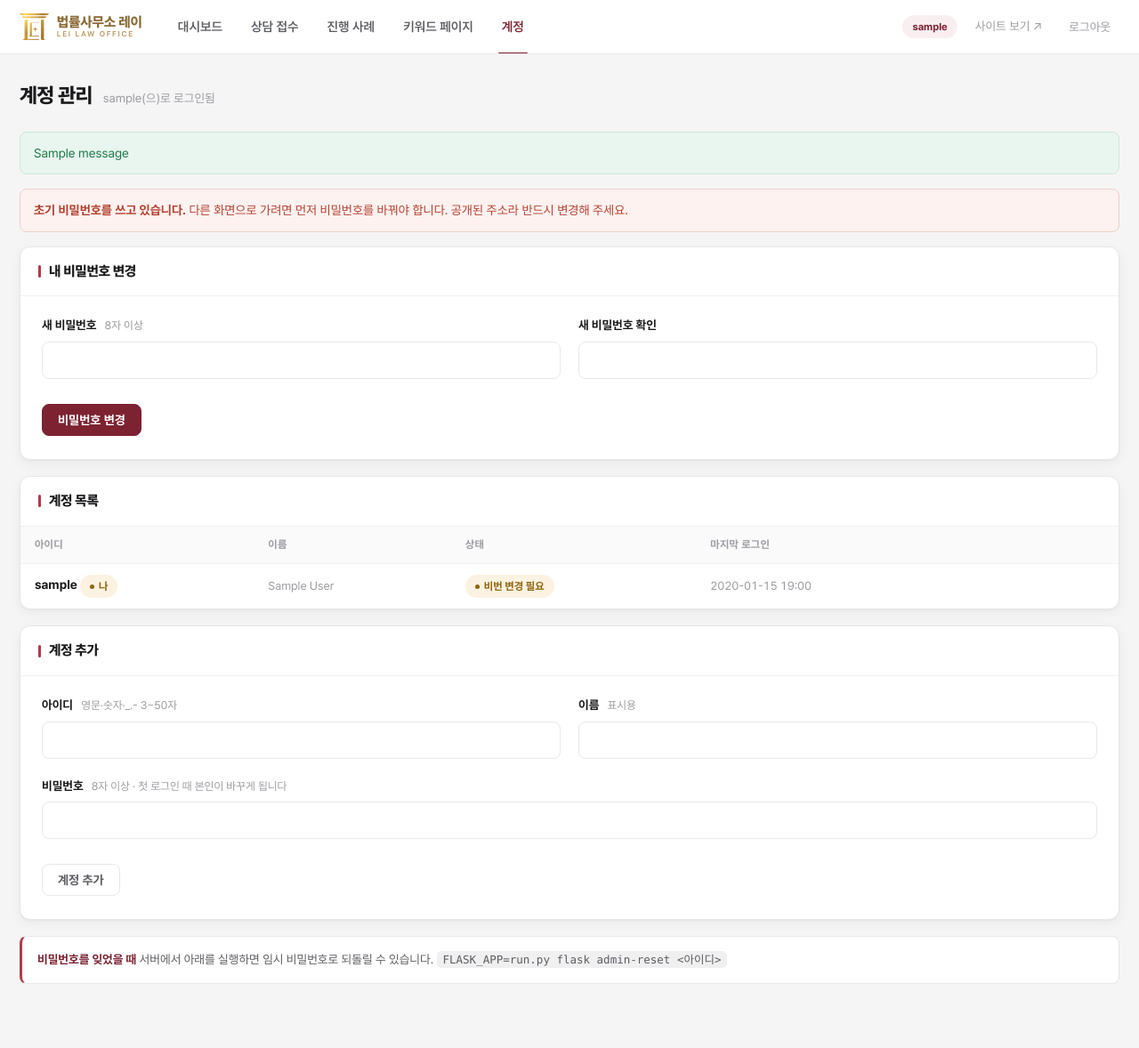
After one commit to Jeongdonghwan/rwas_prj, a Flask app: page /admin/account in a window 1280 px wide. The commit adds this page. Shown: the whole page at 89% size. Run offline with Flask 3, Linux system fonts and the light colour scheme; the visitor is signed in with stand-in values (Sample User, id 1); tables that the repository leaves empty hold one stand-in row (values such as "Sample post"); one stand-in notice (Sample message) is shown.

Commit message:
어드민 로그인을 세션 + DB 계정으로 교체
HTTP Basic + 환경변수 한 쌍이던 것을 AdminUser 테이블 기반 세션 로그인으로
바꿨다. 예전 방식은 로그아웃이 안 되고, 비밀번호를 바꾸려면 서버 .env를
고치고 재시작해야 했으며, 계정이 하나뿐이었다.

- /admin/login, /admin/logout, /admin/account (추가·중지·삭제·비번 변경)
- 비밀번호는 werkzeug scrypt 해시만 저장
- 계정이 없을 때만 ADMIN_USER/ADMIN_PASSWORD로 최초 계정 생성.
  기본값(admin/1234/change-me)이면 must_change가 서서 로그인 직후
  변경 화면 밖으로 못 나간다
- IP당 10분 10회 실패 제한, next는 내부 경로만 허용(열린 리다이렉트 차단)
- 본인·마지막 계정은 중지/삭제 불가
- flask admin-reset <아이디> 로 임시 비밀번호 발급
- 세션 쿠키 HttpOnly/SameSite=Lax, Secure는 SESSION_COOKIE_SECURE=1로
  운영에서만 켠다(로컬 http에서 켜면 로그인이 무한 반복된다)
- last_login_at은 다른 테이블과 같은 UTC로 저장하고 kst 필터로 표시

Co-Authored-By: Claude Opus 5 (1M context) <noreply@anthropic.com>

```diff
--- a/app/routes/admin.py
+++ b/app/routes/admin.py
@@ -1,6 +1,7 @@
 import os
 import re
 import uuid
+import time
 from datetime import date, datetime, timedelta, timezone
 from functools import wraps
 from pathlib import Path
@@ -9,16 +10,18 @@ from flask import (
     Blueprint,
     Response,
     current_app,
+    flash,
     jsonify,
     redirect,
     render_template,
     request,
+    session,
     url_for,
 )
 from PIL import Image, ImageOps
 
 from app import db
-from app.models import Inquiry, Keyword, Post
+from app.models import AdminUser, Inquiry, Keyword, Post
 
 bp = Blueprint("admin", __name__, url_prefix="/admin")
 
@@ -28,24 +31,121 @@ STATUS_ITEMS = [(k, STATUS_LABEL[k]) for k in STATUSES]
 PER_PAGE = 50
 
 
-def check_auth(auth):
-    user = os.environ.get("ADMIN_USER", "admin")
-    pw = os.environ.get("ADMIN_PASSWORD", "admin")
-    return auth and auth.username == user and auth.password == pw
+# ── 로그인 ──────────────────────────────────────────────────────────
+# 예전에는 HTTP Basic + 환경변수였다. 로그아웃이 안 되고 비밀번호를 바꾸려면
+# 서버 .env를 고쳐야 했다. 지금은 세션 로그인 + DB 계정(AdminUser)이다.
+
+LOGIN_WINDOW = 600      # 초
+LOGIN_MAX_TRY = 10      # 이 횟수를 넘기면 창이 지날 때까지 막는다
+_attempts = {}          # {ip: [실패 시각, ...]} — 단일 프로세스 기준 간이 차단
+
+
+def _client_ip():
+    fwd = request.headers.get("X-Forwarded-For", "")
+    return (fwd.split(",")[0].strip() if fwd else request.remote_addr) or "?"
+
+
+def _too_many(ip):
+    now = time.time()
+    tries = [t for t in _attempts.get(ip, []) if now - t < LOGIN_WINDOW]
+    _attempts[ip] = tries
+    return len(tries) >= LOGIN_MAX_TRY
+
+
+def _note_fail(ip):
+    _attempts.setdefault(ip, []).append(time.time())
+
+
+def current_admin():
+    uid = session.get("admin_id")
+    if not uid:
+        return None
+    user = db.session.get(AdminUser, uid)
+    return user if (user and user.is_active) else None
 
 
 def requires_auth(f):
     @wraps(f)
     def wrapper(*args, **kwargs):
-        if not check_auth(request.authorization):
-            return Response(
-                "로그인이 필요합니다.",
-                401,
-                {"WWW-Authenticate": 'Basic realm="admin"'},
-            )
+        user = current_admin()
+        if not user:
+            session.pop("admin_id", None)
+            # full_path는 쿼리가 없어도 끝에 "?"를 붙인다 → 그대로 두면
+            # 로그인 후 "/admin/keywords?"로 돌아가 쿼리 파싱이 어색해진다.
+            nxt = request.full_path.rstrip("?") if request.method == "GET" else None
+            return redirect(url_for("admin.login", next=nxt))
+        # 초기 비밀번호를 쓰는 동안에는 변경 화면 밖으로 못 나간다
+        if user.must_change and request.endpoint not in (
+            "admin.account", "admin.logout", "admin.password",
+        ):
+            return redirect(url_for("admin.account"))
         return f(*args, **kwargs)
 
     return wrapper
+
+
+def ensure_bootstrap_admin():
+    """계정이 하나도 없으면 환경변수(기본 admin/admin)로 하나 만든다.
+
+    기본값을 그대로 쓰면 `must_change`가 서서 로그인 직후 비밀번호 변경을 강제한다.
+    """
+    if AdminUser.query.count():
+        return
+    uid = os.environ.get("ADMIN_USER") or "admin"
+    pw = os.environ.get("ADMIN_PASSWORD") or "admin"
+    u = AdminUser(username=uid, name="관리자", must_change=(pw in ("admin", "1234", "change-me")))
+    u.set_password(pw)
+    db.session.add(u)
+    db.session.commit()
+
+
+@bp.app_context_processor
+def _inject_admin():
+    """어드민 템플릿에서 로그인 사용자를 쓸 수 있게 한다(헤더 표시용)."""
+    try:
+        return {"me": current_admin()} if request.blueprint == "admin" else {}
+    except Exception:
+        return {}
+
+
+@bp.route("/login", methods=["GET", "POST"])
+def login():
+    ensure_bootstrap_admin()
+    if current_admin():
+        return redirect(url_for("admin.dashboard"))
+
+    error = None
+    if request.method == "POST":
+        ip = _client_ip()
+        if _too_many(ip):
+            error = "로그인 시도가 너무 많습니다. 잠시 후 다시 시도해 주세요."
+        else:
+            uid = (request.form.get("username") or "").strip()
+            pw = request.form.get("password") or ""
+            user = AdminUser.query.filter_by(username=uid, is_active=True).first()
+            if user and user.check_password(pw):
+                session.clear()
+                session["admin_id"] = user.id
+                session.permanent = bool(request.form.get("remember"))
+                # 다른 테이블(created_at)과 같은 UTC 기준으로 둔다 — 섞으면
+                # 목록 정렬·비교가 9시간씩 어긋난다. 표시할 때 KST로 돌린다.
+                user.last_login_at = datetime.now(timezone.utc)
+                db.session.commit()
+                nxt = request.args.get("next") or ""
+                # 열린 리다이렉트 방지 — 내부 경로만 허용
+                if not nxt.startswith("/") or nxt.startswith("//"):
+                    nxt = url_for("admin.dashboard")
+                return redirect(nxt)
+            _note_fail(ip)
+            current_app.logger.warning("어드민 로그인 실패 ip=%s id=%s", ip, uid[:20])
+            error = "아이디 또는 비밀번호가 올바르지 않습니다."
+    return render_template("admin/login.html", error=error), (401 if error else 200)
+
+
+@bp.route("/logout", methods=["GET", "POST"])
+def logout():
+    session.pop("admin_id", None)
+    return redirect(url_for("admin.login"))
 
 
 @bp.route("/")
@@ -352,3 +452,108 @@ def keywords_toggle():
     current_app.logger.info("keyword set %s/%s → public=%s (%d행)",
                             scheme, region or "-", publish, n)
     return redirect(url_for("admin.keywords"))
+
+
+# ── 계정 관리 ───────────────────────────────────────────────────────
+
+@bp.route("/account")
+@requires_auth
+def account():
+    me = current_admin()
+    users = AdminUser.query.order_by(AdminUser.id).all()
+    return render_template("admin/account.html", nav="acct", me=me, users=users)
+
+
+@bp.route("/account/password", methods=["POST"])
+@requires_auth
+def password():
+    me = current_admin()
+    cur = request.form.get("current") or ""
+    new = request.form.get("new") or ""
+    again = request.form.get("again") or ""
+
+    err = None
+    # 초기 비밀번호 강제 변경 중에는 현재 비밀번호를 다시 묻지 않는다
+    if not me.must_change and not me.check_password(cur):
+        err = "현재 비밀번호가 올바르지 않습니다."
+    elif len(new) < 8:
+        err = "새 비밀번호는 8자 이상이어야 합니다."
+    elif new != again:
+        err = "새 비밀번호가 서로 다릅니다."
+    elif me.check_password(new):
+        err = "이전과 다른 비밀번호를 입력해 주세요."
+
+    if err:
+        flash(err, "error")
+    else:
+        me.set_password(new)
+        me.must_change = False
+        db.session.commit()
+        current_app.logger.info("어드민 비밀번호 변경 id=%s", me.username)
+        flash("비밀번호를 변경했습니다.", "ok")
+    return redirect(url_for("admin.account"))
+
+
+@bp.route("/account/add", methods=["POST"])
+@requires_auth
+def account_add():
+    uid = (request.form.get("username") or "").strip()
+    name = (request.form.get("name") or "").strip()[:50]
+    pw = request.form.get("password") or ""
+
+    err = None
+    if not re.fullmatch(r"[A-Za-z0-9_.-]{3,50}", uid):
+        err = "아이디는 영문·숫자·_.- 조합 3~50자로 입력해 주세요."
+    elif AdminUser.query.filter_by(username=uid).first():
+        err = "이미 있는 아이디입니다."
+    elif len(pw) < 8:
+        err = "비밀번호는 8자 이상이어야 합니다."
+
+    if err:
+        flash(err, "error")
+    else:
+        u = AdminUser(username=uid, name=name or uid, must_change=True)
+        u.set_password(pw)
+        db.session.add(u)
+        db.session.commit()
+        current_app.logger.info("어드민 계정 추가 id=%s", uid)
+        flash("%s 계정을 추가했습니다. 첫 로그인 때 비밀번호를 바꾸게 됩니다." % uid, "ok")
+    return redirect(url_for("admin.account"))
+
+
+@bp.route("/account/<int:user_id>/toggle", methods=["POST"])
+@requires_auth
+def account_toggle(user_id):
+    me = current_admin()
+    u = db.session.get(AdminUser, user_id)
+    if not u:
+        flash("계정을 찾을 수 없습니다.", "error")
+    elif u.id == me.id:
+        flash("본인 계정은 끌 수 없습니다.", "error")
+    elif u.is_active and AdminUser.query.filter_by(is_active=True).count() <= 1:
+        # 마지막 활성 계정까지 끄면 아무도 못 들어온다
+        flash("마지막 남은 계정은 끌 수 없습니다.", "error")
+    else:
+        u.is_active = not u.is_active
+        db.session.commit()
+        flash("%s 계정을 %s했습니다." % (u.username, "사용" if u.is_active else "중지"), "ok")
+    return redirect(url_for("admin.account"))
+
+
+@bp.route("/account/<int:user_id>/delete", methods=["POST"])
+@requires_auth
+def account_delete(user_id):
+    me = current_admin()
+    u = db.session.get(AdminUser, user_id)
+    if not u:
+        flash("계정을 찾을 수 없습니다.", "error")
+    elif u.id == me.id:
+        flash("본인 계정은 삭제할 수 없습니다.", "error")
+    elif AdminUser.query.count() <= 1:
+        flash("마지막 남은 계정은 삭제할 수 없습니다.", "error")
+    else:
+        db.session.delete(u)
+        db.session.commit()
+        current_app.logger.info("어드민 계정 삭제 id=%s", u.username)
+        flash("%s 계정을 삭제했습니다." % u.username, "ok")
+    return redirect(url_for("admin.account"))
--- a/app/static/css/admin.css
+++ b/app/static/css/admin.css
@@ -173,7 +173,7 @@ tr.editing .ract{opacity:1}
 /* ── 폼 (글쓰기) ──────────────────────────────────────────── */
 .form label{display:block;font-size:13.5px;font-weight:700;margin:20px 0 7px}
 .form label .hint{font-weight:500;color:var(--ink-3);font-size:12.5px;margin-left:6px}
-.form input[type=text],.form input[type=date],.form input[type=file]{
+.form input[type=text],.form input[type=date],.form input[type=file],.form input[type=password]{
   width:100%;padding:11px 13px;border:1px solid var(--line);border-radius:var(--r-s);background:#fff}
 .form input:focus{outline:none;border-color:var(--wine-3);box-shadow:0 0 0 3px var(--wine-soft)}
 .form .row2{display:grid;grid-template-columns:1fr 1fr;gap:20px}
@@ -267,3 +267,39 @@ tr.editing .ract{opacity:1}
   .stat .nm{font-size:21px}
   .stat .sub{display:none}
 }
+
+
+/* ── 로그인 화면 ────────────────────────────────────────────────── */
+.login-body{background:var(--paper);display:grid;place-items:center;min-height:100vh;padding:20px}
+.login-wrap{width:100%;max-width:400px}
+.login-card{background:var(--card);border:1px solid var(--line);border-radius:16px;
+  padding:34px 32px 28px;box-shadow:0 10px 40px rgba(26,22,24,.08)}
+.login-logo{display:flex;align-items:center;gap:9px;margin-bottom:22px}
+.login-logo img{display:block}
+.login-logo b{font-size:15px;font-weight:800;color:#8a6a34;line-height:1.15}
+.login-logo b small{display:block;font-size:8.5px;letter-spacing:.2em;color:#b99a63;font-weight:600}
+.login-card h1{font-size:20px;font-weight:800;letter-spacing:-.025em;margin-bottom:20px}
+.login-card label{display:block;font-size:13px;font-weight:700;margin:14px 0 6px}
+.login-card input[type=text],.login-card input[type=password],.login-card input:not([type]){
+  width:100%;padding:11px 13px;border:1px solid var(--line);border-radius:var(--r-s);background:#fff}
+.login-card input:focus{outline:none;border-color:var(--wine-3);box-shadow:0 0 0 3px var(--wine-soft)}
+.login-keep{display:flex!important;align-items:center;gap:7px;font-weight:600;
+  font-size:13px;color:var(--ink-2);margin:16px 0 18px}
+.login-keep input{width:15px;height:15px;accent-color:var(--wine)}
+.btn.wide{width:100%}
+.login-err{background:var(--danger-soft);color:var(--danger);border:1px solid var(--danger-line);
+  border-radius:var(--r-s);padding:11px 14px;font-size:13.5px;margin-bottom:4px}
+.login-foot{margin-top:18px;text-align:center;font-size:13px}
+.login-foot a{color:var(--ink-3)}
+.login-foot a:hover{color:var(--ink)}
+
+/* 헤더 로그아웃 — 링크처럼 보이는 버튼 */
+.linkbtn{background:none;border:0;cursor:pointer;font-size:13.5px;color:var(--ink-3);
+  padding:7px 10px;border-radius:var(--r-s);font-family:inherit}
+.linkbtn:hover{background:var(--gray-soft);color:var(--ink)}
+
+/* 성공 메시지 */
+.okmsg{background:var(--ok-soft);color:var(--ok);border:1px solid #cfe7da;
+  border-radius:var(--r-s);padding:12px 15px;font-size:14px;margin-bottom:16px}
+.note code{background:var(--gray-soft);border-radius:5px;padding:2px 7px;
+  font-family:ui-monospace,SFMono-Regular,Menlo,monospace;font-size:12.5px}
--- a/app/templates/admin/_base.html
+++ b/app/templates/admin/_base.html
@@ -23,10 +23,14 @@
     <a href="{{ url_for('admin.inquiries') }}" {% if nav == 'inq' %}class="on"{% endif %}>상담 접수</a>
     <a href="{{ url_for('admin.cases') }}" {% if nav == 'case' %}class="on"{% endif %}>진행 사례</a>
     <a href="{{ url_for('admin.keywords') }}" {% if nav == 'kw' %}class="on"{% endif %}>키워드 페이지</a>
+    <a href="{{ url_for('admin.account') }}" {% if nav == 'acct' %}class="on"{% endif %}>계정</a>
   </nav>
   <div class="right">
-    <span class="tag">관리자</span>
+    {% if me %}<span class="tag">{{ me.username }}</span>{% else %}<span class="tag">관리자</span>{% endif %}
     <a href="{{ url_for('main.index') }}" target="_blank" rel="noopener">사이트 보기 ↗</a>
+    <form method="post" action="{{ url_for('admin.logout') }}" style="display:inline">
+      <button class="linkbtn" type="submit">로그아웃</button>
+    </form>
   </div>
 </div></header>
 
--- /dev/null
+++ b/app/templates/admin/account.html
@@ -0,0 +1,99 @@
+{% extends "admin/_base.html" %}
+{% block title %}계정 관리{% endblock %}
+
+{% block content %}
+<div class="phead">
+  <h1>계정 관리</h1>
+  <p>{{ me.username }}(으)로 로그인됨</p>
+</div>
+
+{% with msgs = get_flashed_messages(with_categories=true) %}
+  {% for cat, m in msgs %}<p class="{{ 'alert' if cat == 'error' else 'okmsg' }}">{{ m }}</p>{% endfor %}
+{% endwith %}
+
+{% if me.must_change %}
+<p class="alert"><b>초기 비밀번호를 쓰고 있습니다.</b>
+  다른 화면으로 가려면 먼저 비밀번호를 바꿔야 합니다. 공개된 주소라 반드시 변경해 주세요.</p>
+{% endif %}
+
+<div class="card">
+  <div class="ct"><h2>내 비밀번호 변경</h2></div>
+  <form class="form" method="post" action="{{ url_for('admin.password') }}" style="padding:22px 24px 26px">
+    {% if not me.must_change %}
+    <label style="margin-top:0">현재 비밀번호</label>
+    <input type="password" name="current" autocomplete="current-password" required>
+    {% endif %}
+    <div class="row2">
+      <div>
+        <label {% if me.must_change %}style="margin-top:0"{% endif %}>새 비밀번호 <span class="hint">8자 이상</span></label>
+        <input type="password" name="new" autocomplete="new-password" minlength="8" required>
+      </div>
+      <div>
+        <label {% if me.must_change %}style="margin-top:0"{% endif %}>새 비밀번호 확인</label>
+        <input type="password" name="again" autocomplete="new-password" minlength="8" required>
+      </div>
+    </div>
+    <div class="actions"><button class="btn" type="submit">비밀번호 변경</button></div>
+  </form>
+</div>
+
+<div class="card">
+  <div class="ct"><h2>계정 목록</h2></div>
+  <div class="tblwrap">
+  <table class="tbl">
+    <thead><tr><th>아이디</th><th>이름</th><th>상태</th><th class="hide-sm">마지막 로그인</th><th style="width:170px"></th></tr></thead>
+    <tbody>
+      {% for u in users %}
+      <tr>
+        <td class="strong nowrap">{{ u.username }}{% if u.id == me.id %} <span class="bd contacted">나</span>{% endif %}</td>
+        <td class="muted nowrap">{{ u.name or '-' }}</td>
+        <td>
+          {% if not u.is_active %}<span class="bd off">중지</span>
+          {% elif u.must_change %}<span class="bd contacted">비번 변경 필요</span>
+          {% else %}<span class="bd on">사용 중</span>{% endif %}
+        </td>
+        <td class="hide-sm num nowrap">{{ u.last_login_at|kst }}</td>
+        <td>
+          <div class="ract">
+            {% if u.id != me.id %}
+            <form method="post" action="{{ url_for('admin.account_toggle', user_id=u.id) }}">
+              <button class="btn sm line" type="submit">{{ '중지' if u.is_active else '사용' }}</button>
+            </form>
+            <form method="post" action="{{ url_for('admin.account_delete', user_id=u.id) }}"
+                  onsubmit="return confirm('{{ u.username }} 계정을 삭제할까요? 되돌릴 수 없습니다.')">
+              <button class="btn sm danger" type="submit">삭제</button>
+            </form>
+            {% endif %}
+          </div>
+        </td>
+      </tr>
+      {% endfor %}
+    </tbody>
+  </table>
+  </div>
+</div>
+
+<div class="card">
+  <div class="ct"><h2>계정 추가</h2></div>
+  <form class="form" method="post" action="{{ url_for('admin.account_add') }}" style="padding:22px 24px 26px">
+    <div class="row2">
+      <div>
+        <label style="margin-top:0">아이디 <span class="hint">영문·숫자·_.- 3~50자</span></label>
+        <input type="text" name="username" pattern="[A-Za-z0-9_.\-]{3,50}" required>
+      </div>
+      <div>
+        <label style="margin-top:0">이름 <span class="hint">표시용</span></label>
+        <input type="text" name="name" maxlength="50">
+      </div>
+    </div>
+    <label>비밀번호 <span class="hint">8자 이상 · 첫 로그인 때 본인이 바꾸게 됩니다</span></label>
+    <input type="password" name="password" autocomplete="new-password" minlength="8" required>
+    <div class="actions"><button class="btn line" type="submit">계정 추가</button></div>
+  </form>
+</div>
+
+<div class="note">
+  <b>비밀번호를 잊었을 때</b> 서버에서 아래를 실행하면 임시 비밀번호로 되돌릴 수 있습니다.
+  <code>FLASK_APP=run.py flask admin-reset &lt;아이디&gt;</code>
+</div>
+{% endblock %}
```
Also changed, not shown: CLAUDE.md (+5 -1 lines), app/__init__.py (+14 -1 lines), app/config.py (+15 -0 lines), app/models.py (+33 -0 lines), app/seed.py (+32 -0 lines), app/templates/admin/login.html (added, +30 -0 lines), 1 other file.
